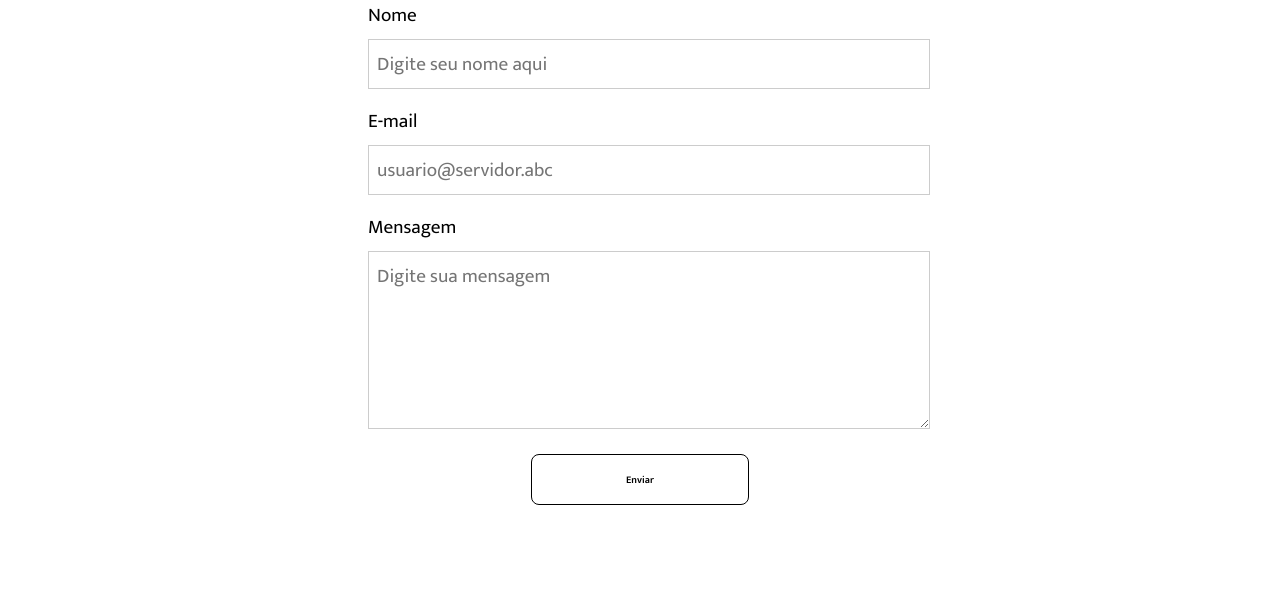
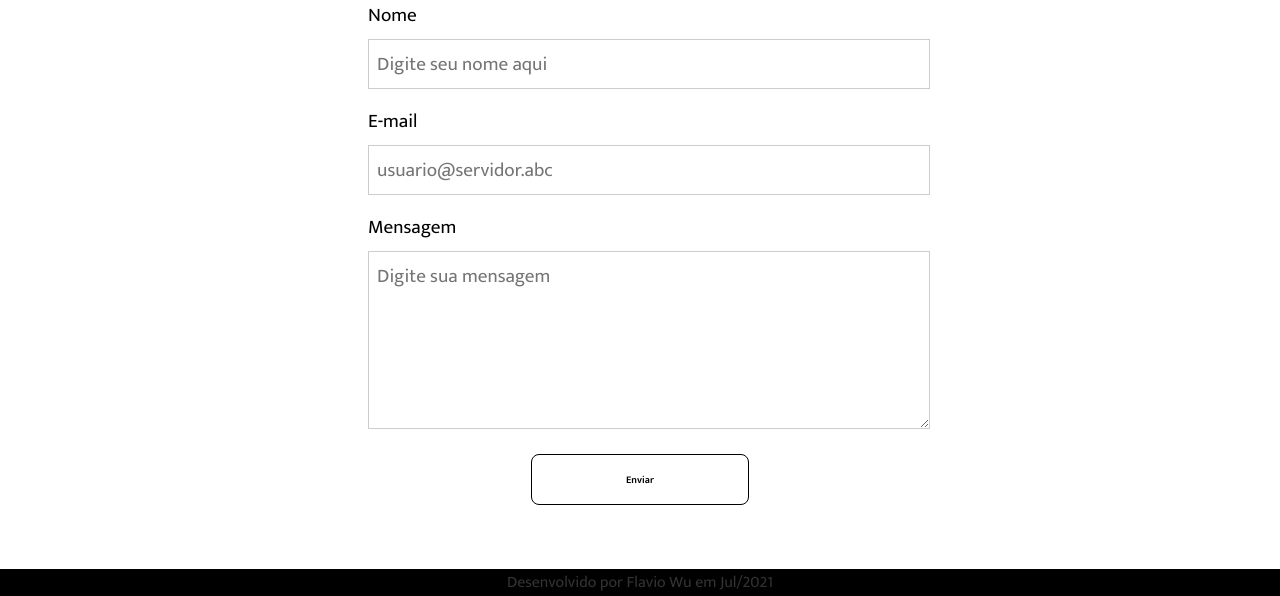
Before and after one commit to flaviowu/Portfolio-Flask, a Flask app: page / in a window 1280 px wide. Shown: the part 2512-3108 px from the top of the page. Before the commit the page ends 3017 px from the top, so only its background shows below. Run offline with Flask 2, Linux system fonts and the light colour scheme.

Commit message:
estilização footer

```diff
--- a/static/styles/style.css
+++ b/static/styles/style.css
@@ -336,6 +336,14 @@ section#contato div#form form button:hover{
     transform: scale(1.2);
 }
 
+footer {
+    margin: 0;
+    text-align: center;
+    background-color: #000000;
+    color: rgba(255, 255, 255, 0.20);
+
+}
+
 /* Send Success */
 section#success{
     display: flex;
--- a/templates/index.html
+++ b/templates/index.html
@@ -193,7 +193,7 @@
         <!-- Fim do Contato -->
 
         <footer>
-
+            <p>Desenvolvido por Flavio Wu em Jul/2021</p>
         </footer>
     <script src="../static/js/script_contato.js"></script>
     </body>
```
